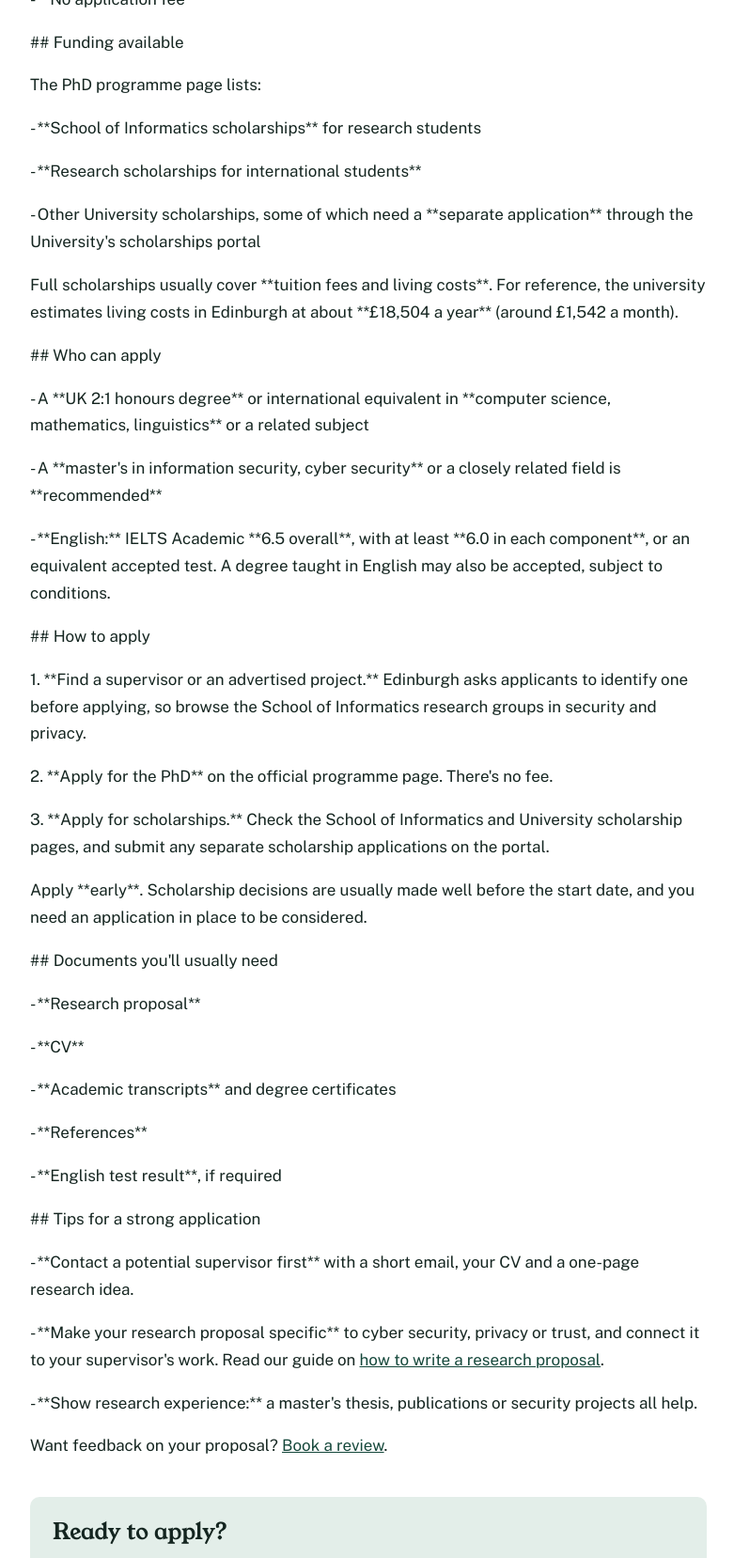
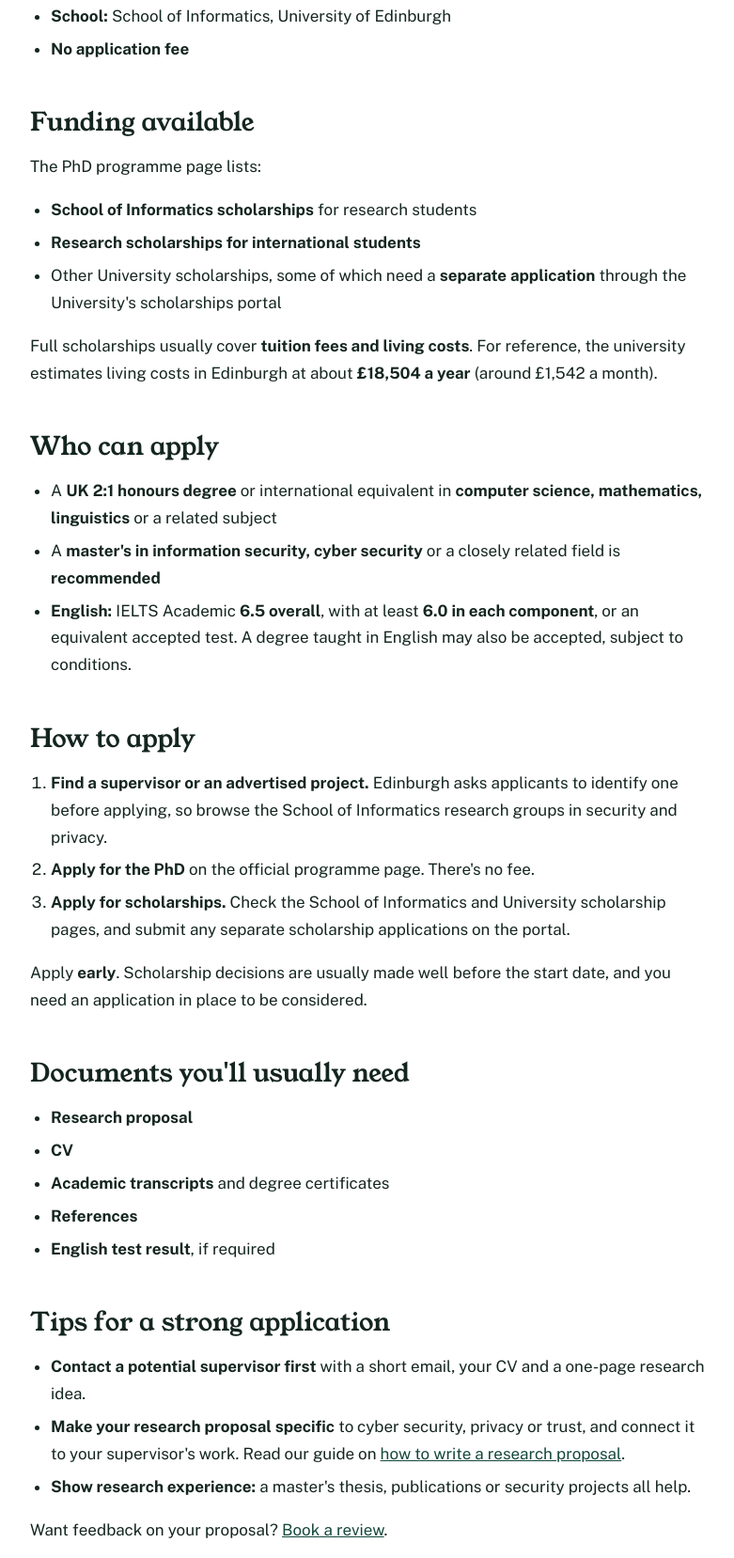
Before and after one commit to scholarfahad/scholarfahad-website, an Eleventy site: page src/scholarships/fully-funded-phd-in-cyber-security-at-the-university-of-edinburgh-2027.md in a window 1280 px wide. Shown: the part 1142-2800 px from the top of the page at 94% size, without its empty margins (248-1029 px from the left). Built offline with nearby package versions, Linux system fonts and the light colour scheme; Eleventy itself is replaced by a stand-in of ours; files that its build step writes are made by us from their sources.

Commit message:
Update Scholarship “fully-funded-phd-in-cyber-security-at-the-university-of-edinburgh-2027”

```diff
--- a/src/scholarships/fully-funded-phd-in-cyber-security-at-the-university-of-edinburgh-2027.md
+++ b/src/scholarships/fully-funded-phd-in-cyber-security-at-the-university-of-edinburgh-2027.md
@@ -12,70 +12,54 @@ sponsored: false
 date: 2026-10-08
 ---
 
-The \*\*University of Edinburgh\*\* in Scotland is home to one of the UK's leading computer science schools, the \*\*School of Informatics\*\*. Its \*\*PhD in Cyber Security, Privacy and Trust\*\* trains researchers to tackle problems like secure systems, privacy protection and trustworthy technology. According to the university, \*\*most PhD students in Informatics receive full scholarships\*\* covering tuition fees and living costs.
+The **University of Edinburgh** in Scotland is home to one of the UK's leading computer science schools, the **School of Informatics**. Its **PhD in Cyber Security, Privacy and Trust** trains researchers to tackle problems like secure systems, privacy protection and trustworthy technology. According to the university, **most PhD students in Informatics receive full scholarships** covering tuition fees and living costs.
 
-\> \*\*Good to know:\*\* there isn't one single "cyber security scholarship" at Edinburgh. PhD students are funded through \*\*School of Informatics scholarships\*\* and \*\*research scholarships for international students\*\*. Funding is competitive, and the \*\*2027 funding deadlines haven't been announced yet\*\*. Applications for the PhD itself are open all year.
+> **Good to know:** there isn't one single "cyber security scholarship" at Edinburgh. PhD students are funded through **School of Informatics scholarships** and **research scholarships for international students**. Funding is competitive, and the **2027 funding deadlines haven't been announced yet**. Applications for the PhD itself are open all year.
 
-\## About the PhD
+## About the PhD
 
-\- \*\*Degree:\*\* PhD in Cyber Security, Privacy and Trust
+- **Degree:** PhD in Cyber Security, Privacy and Trust
+- **Length:** 3 years full-time (part-time options also exist)
+- **Start dates:** several during the year
+- **School:** School of Informatics, University of Edinburgh
+- **No application fee**
 
-\- \*\*Length:\*\* 3 years full-time (part-time options also exist)
-
-\- \*\*Start dates:\*\* several during the year
-
-\- \*\*School:\*\* School of Informatics, University of Edinburgh
-
-\- \*\*No application fee\*\*
-
-\## Funding available
+## Funding available
 
 The PhD programme page lists:
 
-\- \*\*School of Informatics scholarships\*\* for research students
+- **School of Informatics scholarships** for research students
+- **Research scholarships for international students**
+- Other University scholarships, some of which need a **separate application** through the University's scholarships portal
 
-\- \*\*Research scholarships for international students\*\*
+Full scholarships usually cover **tuition fees and living costs**. For reference, the university estimates living costs in Edinburgh at about **£18,504 a year** (around £1,542 a month).
 
-\- Other University scholarships, some of which need a \*\*separate application\*\* through the University's scholarships portal
+## Who can apply
 
-Full scholarships usually cover \*\*tuition fees and living costs\*\*. For reference, the university estimates living costs in Edinburgh at about \*\*£18,504 a year\*\* (around £1,542 a month).
+- A **UK 2:1 honours degree** or international equivalent in **computer science, mathematics, linguistics** or a related subject
+- A **master's in information security, cyber security** or a closely related field is **recommended**
+- **English:** IELTS Academic **6.5 overall**, with at least **6.0 in each component**, or an equivalent accepted test. A degree taught in English may also be accepted, subject to conditions.
 
-\## Who can apply
+## How to apply
 
-\- A \*\*UK 2:1 honours degree\*\* or international equivalent in \*\*computer science, mathematics, linguistics\*\* or a related subject
+1. **Find a supervisor or an advertised project.** Edinburgh asks applicants to identify one before applying, so browse the School of Informatics research groups in security and privacy.
+2. **Apply for the PhD** on the official programme page. There's no fee.
+3. **Apply for scholarships.** Check the School of Informatics and University scholarship pages, and submit any separate scholarship applications on the portal.
 
-\- A \*\*master's in information security, cyber security\*\* or a closely related field is \*\*recommended\*\*
+Apply **early**. Scholarship decisions are usually made well before the start date, and you need an application in place to be considered.
 
-\- \*\*English:\*\* IELTS Academic \*\*6.5 overall\*\*, with at least \*\*6.0 in each component\*\*, or an equivalent accepted test. A degree taught in English may also be accepted, subject to conditions.
+## Documents you'll usually need
 
-\## How to apply
+- **Research proposal**
+- **CV**
+- **Academic transcripts** and degree certificates
+- **References**
+- **English test result**, if required
 
-1\. \*\*Find a supervisor or an advertised project.\*\* Edinburgh asks applicants to identify one before applying, so browse the School of Informatics research groups in security and privacy.
+## Tips for a strong application
 
-2\. \*\*Apply for the PhD\*\* on the official programme page. There's no fee.
-
-3\. \*\*Apply for scholarships.\*\* Check the School of Informatics and University scholarship pages, and submit any separate scholarship applications on the portal.
-
-Apply \*\*early\*\*. Scholarship decisions are usually made well before the start date, and you need an application in place to be considered.
-
-\## Documents you'll usually need
-
-\- \*\*Research proposal\*\*
-
-\- \*\*CV\*\*
-
-\- \*\*Academic transcripts\*\* and degree certificates
-
-\- \*\*References\*\*
-
-\- \*\*English test result\*\*, if required
-
-\## Tips for a strong application
-
-\- \*\*Contact a potential supervisor first\*\* with a short email, your CV and a one-page research idea.
-
-\- \*\*Make your research proposal specific\*\* to cyber security, privacy or trust, and connect it to your supervisor's work. Read our guide on [how to write a research proposal](/guides/how-to-write-a-research-proposal/).
-
-\- \*\*Show research experience:\*\* a master's thesis, publications or security projects all help.
+- **Contact a potential supervisor first** with a short email, your CV and a one-page research idea.
+- **Make your research proposal specific** to cyber security, privacy or trust, and connect it to your supervisor's work. Read our guide on [how to write a research proposal](/guides/how-to-write-a-research-proposal/).
+- **Show research experience:** a master's thesis, publications or security projects all help.
 
 Want feedback on your proposal? [Book a review](/services/).
```
